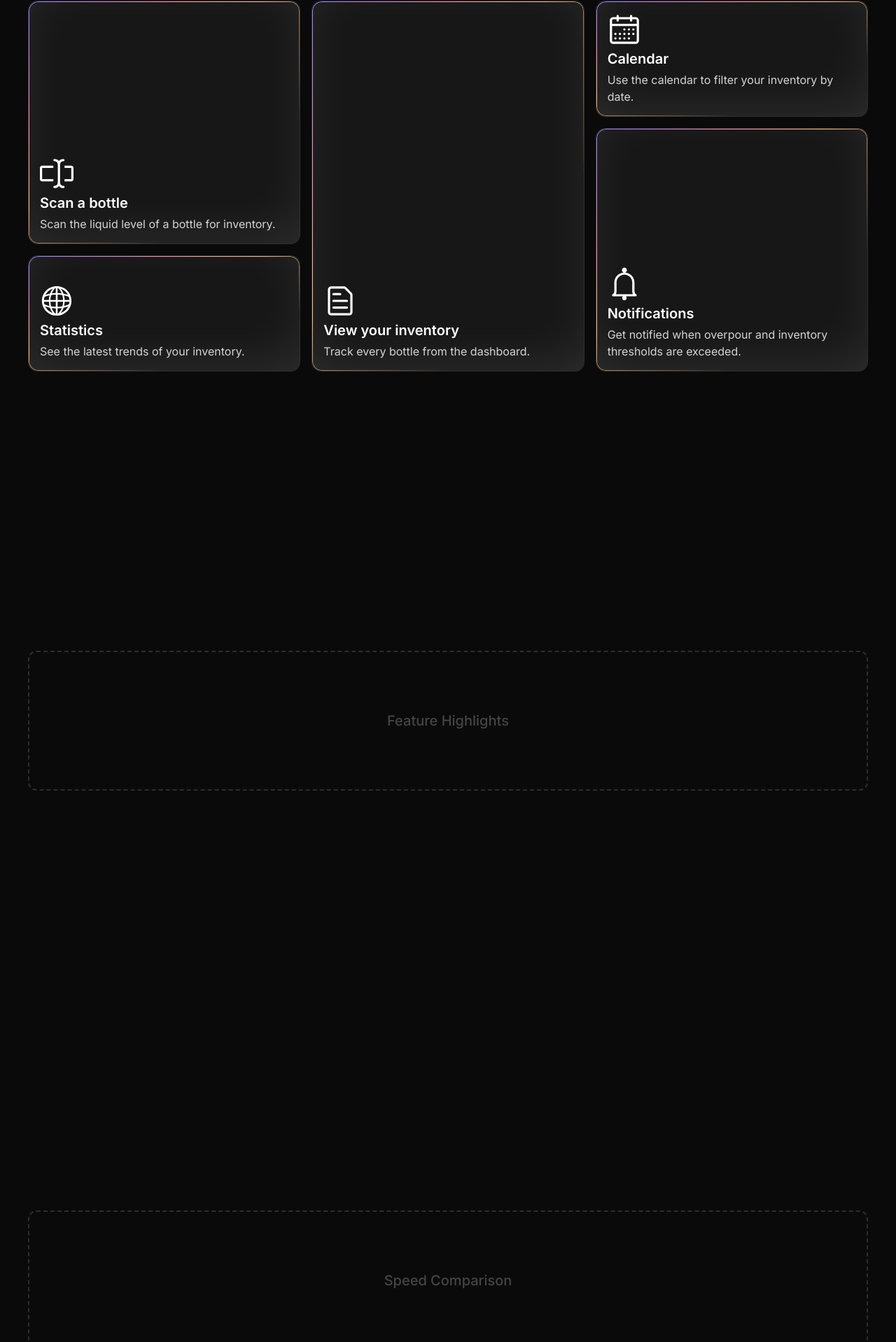
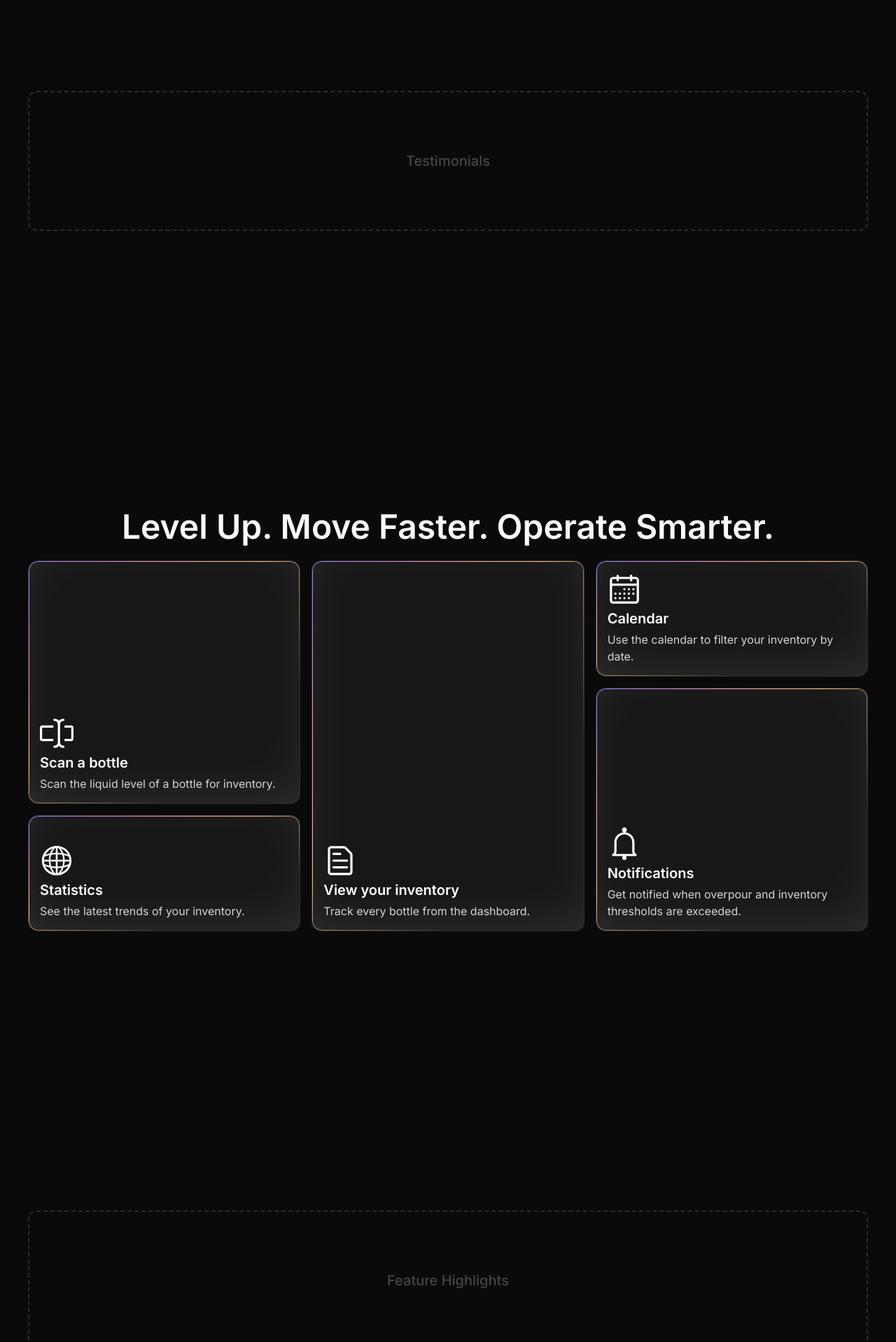
Before and after one commit to colewortman/UNO-Capstone, a Next.js app in the folder web/: page / in a window 1280 px wide. Shown: the part 4535-6453 px from the top of the page at 70% size. Built offline with nearby package versions, Linux system fonts and the light colour scheme.

Commit message:
Section restructure

```diff
--- a/web/app/page.tsx
+++ b/web/app/page.tsx
@@ -50,6 +50,11 @@ export default function Home() {
         <ProductDemoSection />
       </Section>
 
+      {/* Testimonials */}
+      <Section>
+        <Placeholder label="Testimonials" />
+      </Section>
+
       {/* How It Works */}
       <Section>
         <HowItWorksSection />
@@ -60,24 +65,14 @@ export default function Home() {
         <Placeholder label="Feature Highlights" />
       </Section>
 
-      {/* Speed Comparison (differentiator) */}
+      {/* Comparisons (differentiator) */}
       <Section>
-        <Placeholder label="Speed Comparison" />
+        <Placeholder label="Comparison" />
       </Section>
 
       {/* ROI Calculator */}
       <Section className="scroll-mt-20" id="roi-calculator">
         <ROICalculator />
-      </Section>
-
-      {/* Competitor Comparison */}
-      <Section>
-        <Placeholder label="Competitor Comparison" />
-      </Section>
-
-      {/* Testimonials */}
-      <Section>
-        <Placeholder label="Testimonials" />
       </Section>
 
       {/* FAQ */}
@@ -89,6 +84,11 @@ export default function Home() {
       <Section>
         <FinalCTASection />
       </Section>
+
+      {/* Footer */}
+      <Section>
+        <Placeholder label="Footer" />
+      </Section>
     </main>
   );
 }
```
